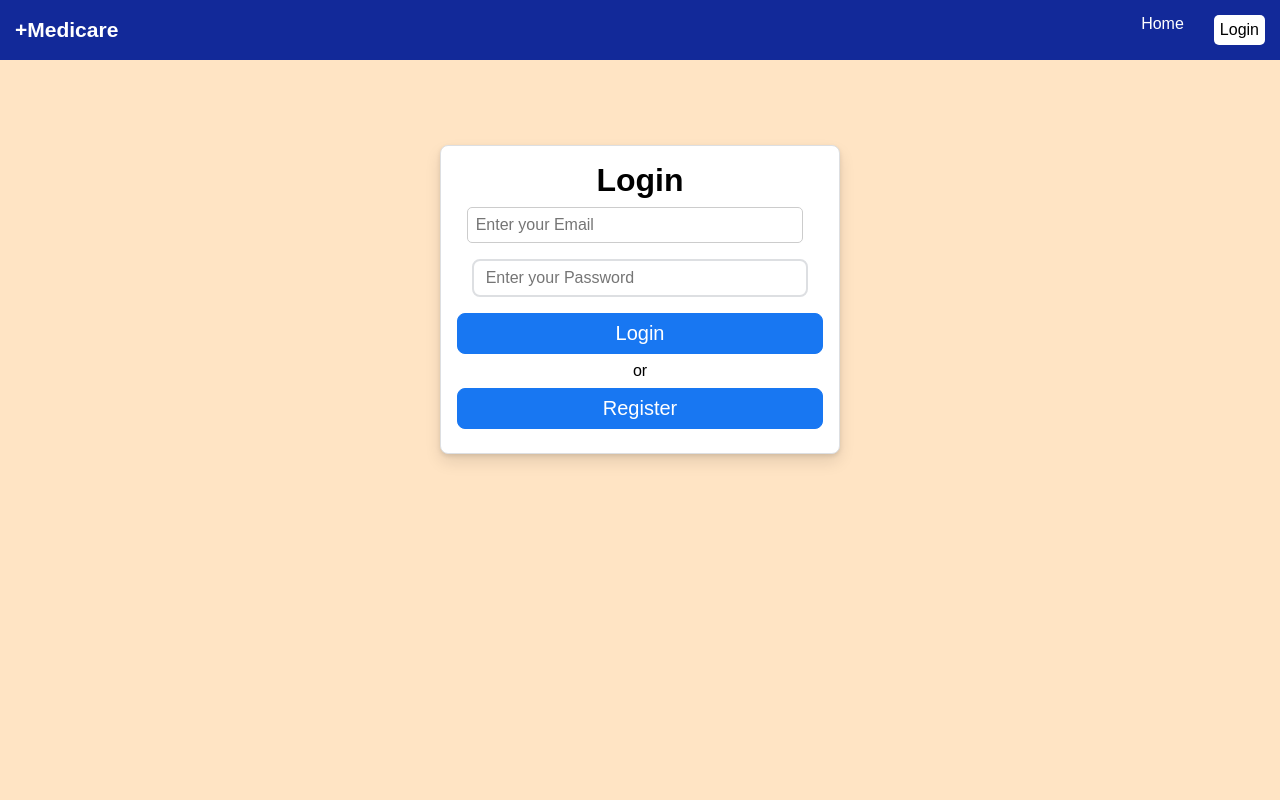
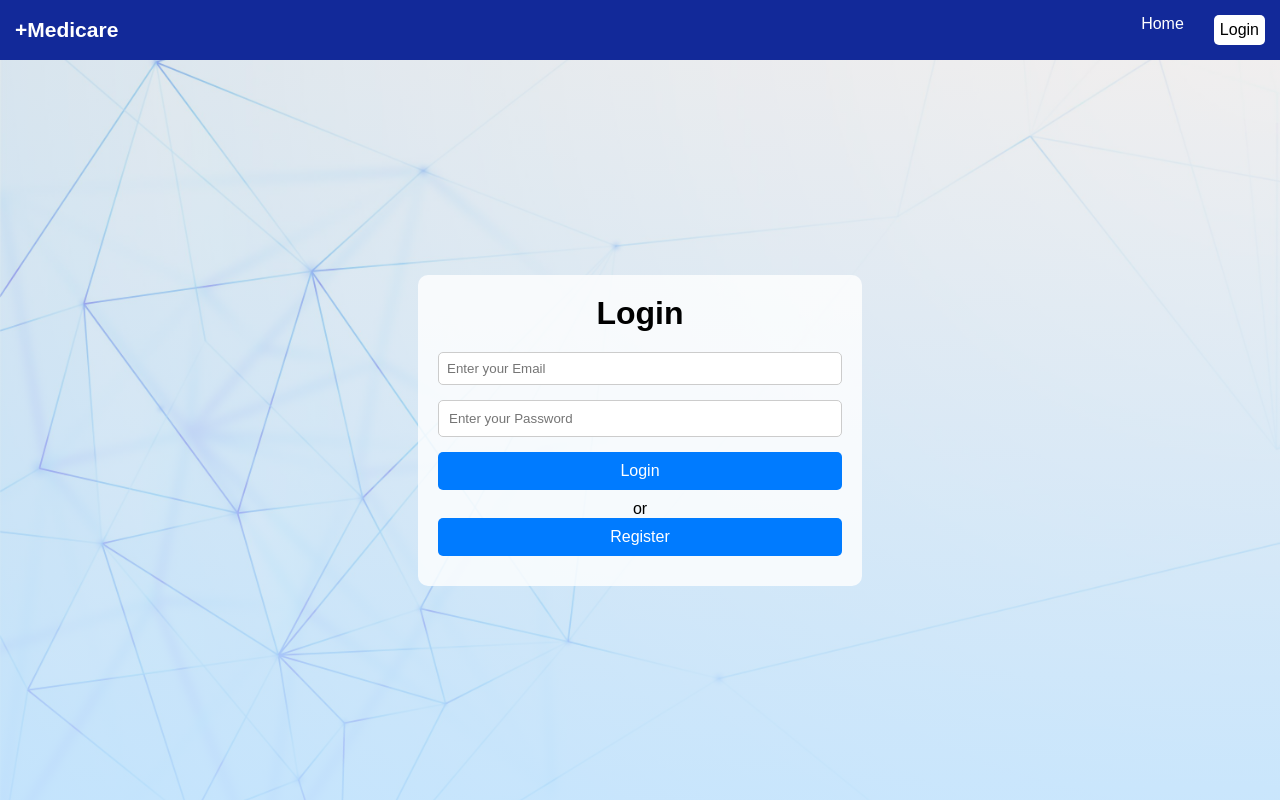
Before and after one commit to Tripti-Bhattacharyya/Final_Year_Project, a React (Create React App) app in the folder Login_App/login_app/: page /login in a window 1280 px wide. Built offline with nearby package versions, Linux system fonts and the light colour scheme.

Commit message:
added  some css to login page

```diff
--- a/Login_App/login_app/src/components/appointments/Appointments.js
+++ b/Login_App/login_app/src/components/appointments/Appointments.js
@@ -72,7 +72,7 @@ const Appointments = ({ user }) => {
                         }
                     },
                     webhook: {
-                        url: 'https://53df-202-8-112-229.ngrok-free.app/webhook',
+                        url: 'https://8707-2402-3a80-1960-52f0-8489-2c2e-70b6-956.ngrok-free.app/webhook',
                         method: 'POST',
                         headers: {
                             'Content-Type': 'application/json'
--- a/Login_App/login_app/src/components/login/login.css
+++ b/Login_App/login_app/src/components/login/login.css
@@ -1,48 +1,43 @@
+.login-container {
+    background-image: linear-gradient(rgba(230, 227, 227, 0.6), rgba(198, 228, 252, 0.877)), url('../../Images/Login.jpg');
+    background-size: cover;
+    background-position: center;
+    width: 100%;
+    height: 100%;
+    display: flex;
+    justify-content: center;
+    align-items: center;
+  }
 
-.login {
-    width: 400px;
-    background: #fff;
-    border: 1px solid #dddfe2;
-    box-shadow: 0 2px 4px rgb(0 0 0 / 10%), 0 8px 16px rgb(0 0 0 / 10%);
-    border-radius: 8px;
-    padding: 1rem;
-    align-items: center;
+  .login-form {
+    background-color: rgba(255, 255, 255, 0.8);
+    padding: 20px;
+    border-radius: 10px;
     text-align: center;
-    margin-top: 85px;
-}
+  }
 
-.login > input {
-    border-radius: 8px;
-    border: 2px solid #dddfe2;
-    outline: none;
-    color: #1d2129;
-    margin: 0.5rem 0;
-    padding: 0.5rem 0.75rem;
-    width: 92%;
-    font-size: 1rem;
-}
+  .login-form h1 {
+    margin-bottom: 20px;
+  }
 
-.login > .button {
-    background: #1877f2;
-    border: 1px solid #1877f2;
-    color: #fff;
-    font-size: 1.25rem;
-    padding: 0.5rem;
-    margin: 0.5rem 0;
-    border-radius: 8px;
-    outline: none;
+  .login-form input {
+    width: 100%;
+    padding: 10px;
+    margin-bottom: 15px;
+    border: 1px solid #ccc;
+    border-radius: 5px;
+  }
+
+  .login-form .button {
     cursor: pointer;
-}
-@media(max-width:415px){
-    .login {
-        width: 300px;
-        background: #fff;
-        border: 1px solid #dddfe2;
-        box-shadow: 0 2px 4px rgb(0 0 0 / 10%), 0 8px 16px rgb(0 0 0 / 10%);
-        border-radius: 8px;
-        padding: 1rem;
-        align-items: center;
-        text-align: center;
-        margin-top: 85px;
-    }
-}
+    background-color: #007bff;
+    color: white;
+    padding: 10px;
+    border: none;
+    border-radius: 5px;
+    margin-bottom: 10px;
+  }
+
+  .login-form .button:hover {
+    background-color: #0056b3;
+  }
--- a/Login_App/login_app/src/components/login/login.js
+++ b/Login_App/login_app/src/components/login/login.js
@@ -45,7 +45,9 @@ const Login = ({ setLoginUser }) => {
   };
 
   return (
-    <div className="login">
+
+    <div className="login-container">
+    <div className="login-form">
       <h1>Login</h1>
       <input type="text" name="email" value={user.email} onChange={(e) => setUser({ ...user, email: e.target.value })} placeholder="Enter your Email" />
       <input type="password" name="password" value={user.password} onChange={(e) => setUser({ ...user, password: e.target.value })} placeholder="Enter your Password" />
@@ -53,7 +55,7 @@ const Login = ({ setLoginUser }) => {
       <div>or</div>
       <div className="button" onClick={() => history('/register')}>Register</div>
     </div>
-  );
+  </div>
+);
 };
-
 export default Login;
```
Also changed, not shown: Login_App/login_app/src/Images/Login.jpg (added), 1 other file (tests, documents, lock files or other folders).
